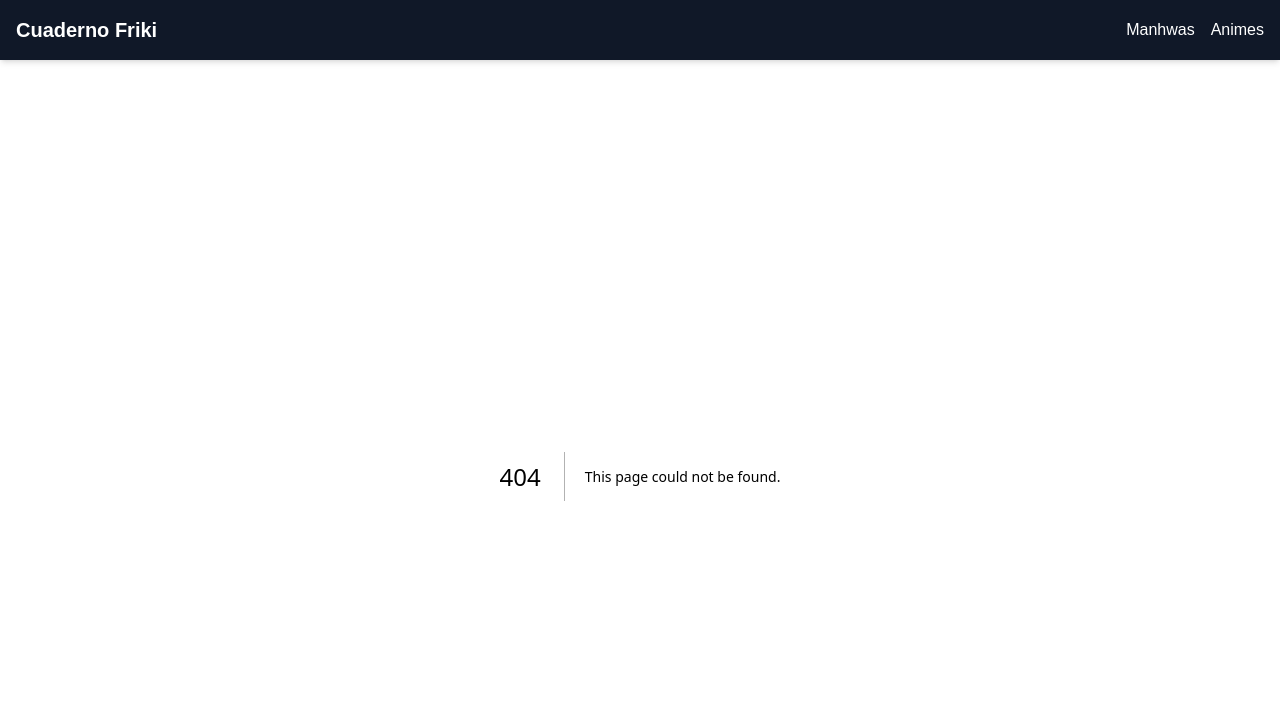
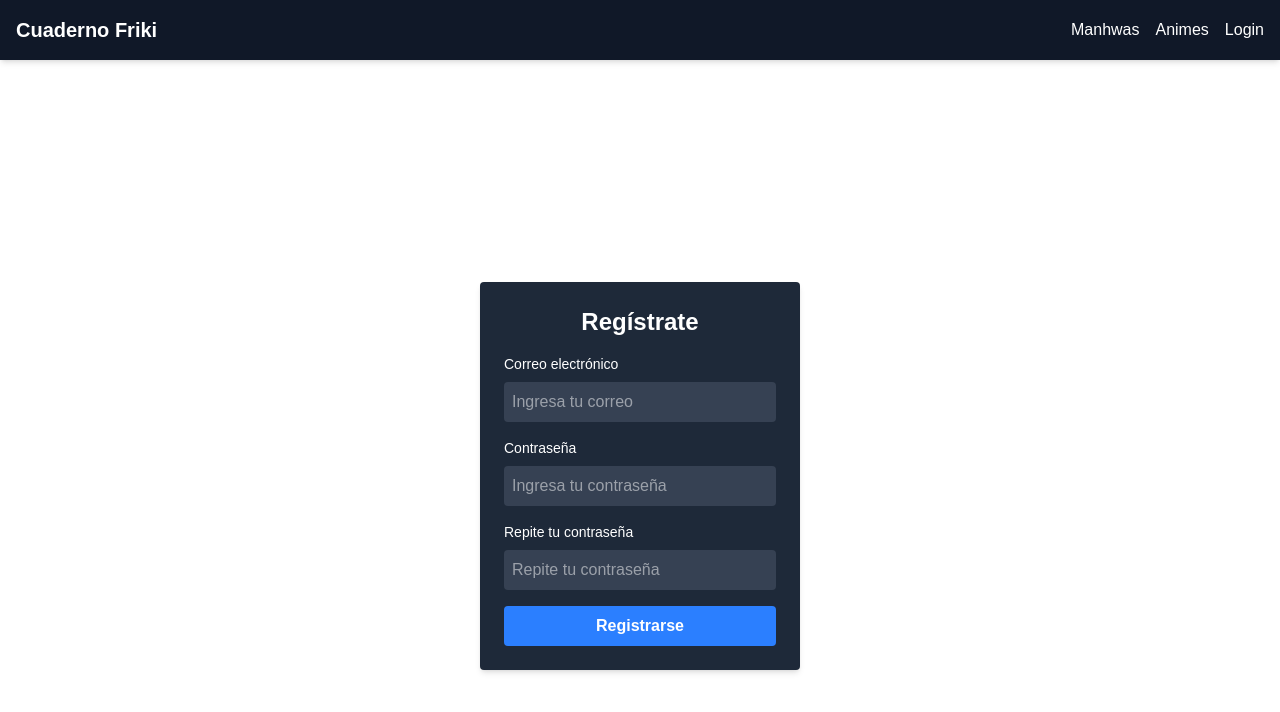
Before and after one commit to Andoni-Bustamante/CuadernoFriki, a Next.js app: page /singup in a window 1280 px wide. Before the commit this address had no page. Shown: the top 712 px of the page. Built offline with nearby package versions, Linux system fonts and the light colour scheme.

Commit message:
Añadidos formulario de login y singup

```diff
--- a/app/components/Navbar.tsx
+++ b/app/components/Navbar.tsx
@@ -9,13 +9,18 @@ export default function Navbar() {
         </Link>
         <ul className="flex space-x-4">
           <li>
-            <Link href="/pages/manhwas" className="hover:text-orange-500">
+            <Link href="/manhwas" className="hover:text-orange-500">
               Manhwas
             </Link>
           </li>
           <li>
-            <Link href="/pages/animes" className="hover:text-orange-500">
+            <Link href="/animes" className="hover:text-orange-500">
               Animes
+            </Link>
+          </li>
+          <li>
+            <Link href="/login" className="hover:text-orange-500">
+              Login
             </Link>
           </li>
         </ul>
--- a/app/firebase/config.js
+++ b/app/firebase/config.js
@@ -1,5 +1,6 @@
 import { initializeApp } from "firebase/app";
 import { getFirestore } from "firebase/firestore";
+import { getAuth } from "firebase/auth";
 
 const firebaseConfig = {
     apiKey: "AIzaSyAYVQnRZZuvcCIjGvNbvspKstLjpXCRhfw",
@@ -12,5 +13,6 @@ const firebaseConfig = {
 
 const app = initializeApp(firebaseConfig);
 const db = getFirestore(app);
+export const auth = getAuth(app);
 
 export { db };
--- /dev/null
+++ b/app/login/page.tsx
@@ -0,0 +1,52 @@
+"use client";
+
+import Link from "next/link";
+import { useRouter } from "next/navigation";
+
+export default function LoginPage() {
+  const router = useRouter();
+
+  return (
+    <div className="flex justify-center items-center h-screen text-white">
+      <div className="bg-gray-800 p-7 rounded shadow-md w-80 mt-[-300]">
+        <h2 className="text-2xl font-bold mb-4 text-center">Iniciar sesión</h2>
+        <form>
+          <div className="mb-4">
+            <label htmlFor="email" className="block text-sm font-medium mb-2">
+              Correo electrónico
+            </label>
+            <input
+              type="email"
+              id="email"
+              placeholder="Ingresa tu correo"
+              className="w-full p-2 rounded bg-gray-700 text-white focus:outline-none focus:ring-2 focus:ring-blue-500"
+            />
+          </div>
+          <div className="mb-4">
+            <label htmlFor="password" className="block text-sm font-medium mb-2">
+              Contraseña
+            </label>
+            <input
+              type="password"
+              id="password"
+              placeholder="Ingresa tu contraseña"
+              className="w-full p-2 rounded bg-gray-700 text-white focus:outline-none focus:ring-2 focus:ring-blue-500"
+            />
+          </div>
+          <button
+            type="submit"
+            className="w-full bg-blue-500 hover:bg-blue-600 text-white font-bold py-2 px-4 rounded mb-4"
+          >
+            Iniciar sesión
+          </button>
+          <h3>
+            No tienes cuenta?{" "}
+            <Link href="/singup" className="hover:text-orange-500">
+              Registrate
+            </Link>
+          </h3>
+        </form>
+      </div>
+    </div>
+  );
+}
--- a/app/pages/manhwas/page.tsx
+++ b/app/manhwas/page.tsx
@@ -2,8 +2,8 @@
 
 import { useEffect, useState } from "react";
 import { collection, getDocs } from "firebase/firestore";
-import { db } from "../../firebase/config"; // Adjusted the import path
-import ManhwaCard from "../../components/ManhwaCard";
+import { db } from "../firebase/config"; // Adjusted the import path
+import ManhwaCard from "../components/ManhwaCard";
 
 export default function ManhwasPage() {
   const [manhwas, setManhwas] = useState<any[]>([]);
--- /dev/null
+++ b/app/singup/page.tsx
@@ -0,0 +1,80 @@
+"use client";
+
+import { useState } from "react";
+import { useRouter } from "next/navigation";
+
+export default function SingupPage() {
+  const router = useRouter();
+  const [email, setEmail] = useState("");
+  const [password, setPassword] = useState("");
+  const [confirmPassword, setConfirmPassword] = useState("");
+
+  const handleSignup = (e: React.FormEvent) => {
+    e.preventDefault();
+
+    if (password !== confirmPassword) {
+      alert("Las contraseñas no coinciden");
+      return;
+    }
+
+    // Aquí puedes agregar la lógica para registrar al usuario con Firebase u otro servicio
+    console.log("Registrando usuario:", { email, password });
+    router.push("/login"); // Redirige al login después del registro
+  };
+
+  return (
+    <div className="flex justify-center items-center h-screen text-white">
+      <div className="bg-gray-800 p-6 rounded shadow-md w-80 mt-[-270]">
+        <h2 className="text-2xl font-bold mb-4 text-center">Regístrate</h2>
+        <form onSubmit={handleSignup}>
+          <div className="mb-4">
+            <label htmlFor="email" className="block text-sm font-medium mb-2">
+              Correo electrónico
+            </label>
+            <input
+              type="email"
+              id="email"
+              placeholder="Ingresa tu correo"
+              value={email}
+              onChange={(e) => setEmail(e.target.value)}
+              className="w-full p-2 rounded bg-gray-700 text-white focus:outline-none focus:ring-2 focus:ring-blue-500"
+            />
+          </div>
+          <div className="mb-4">
+            <label htmlFor="password" className="block text-sm font-medium mb-2">
+              Contraseña
+            </label>
+            <input
+              type="password"
+              id="password"
+              placeholder="Ingresa tu contraseña"
+              value={password}
+              onChange={(e) => setPassword(e.target.value)}
+              className="w-full p-2 rounded bg-gray-700 text-white focus:outline-none focus:ring-2 focus:ring-blue-500"
+            />
+          </div>
+          <div className="mb-4">
+            <label htmlFor="confirmPassword" className="block text-sm font-medium mb-2">
+              Repite tu contraseña
+            </label>
+            <input
+              type="password"
+              id="confirmPassword"
+              placeholder="Repite tu contraseña"
+              value={confirmPassword}
+              onChange={(e) => setConfirmPassword(e.target.value)}
+              className="w-full p-2 rounded bg-gray-700 text-white focus:outline-none focus:ring-2 focus:ring-blue-500"
+            />
+          </div>
+          <button
+            type="submit"
+            onClick={() => router.push("/login")}
+            className="w-full bg-blue-500 hover:bg-blue-600 text-white font-bold py-2 px-4 rounded"
+          >
+            Registrarse
+          </button>
+        </form>
+      </div>
+    </div>
+  );
+}
```
Also changed, not shown: app/animes/page.tsx (renamed from app/pages/animes/page.tsx).
